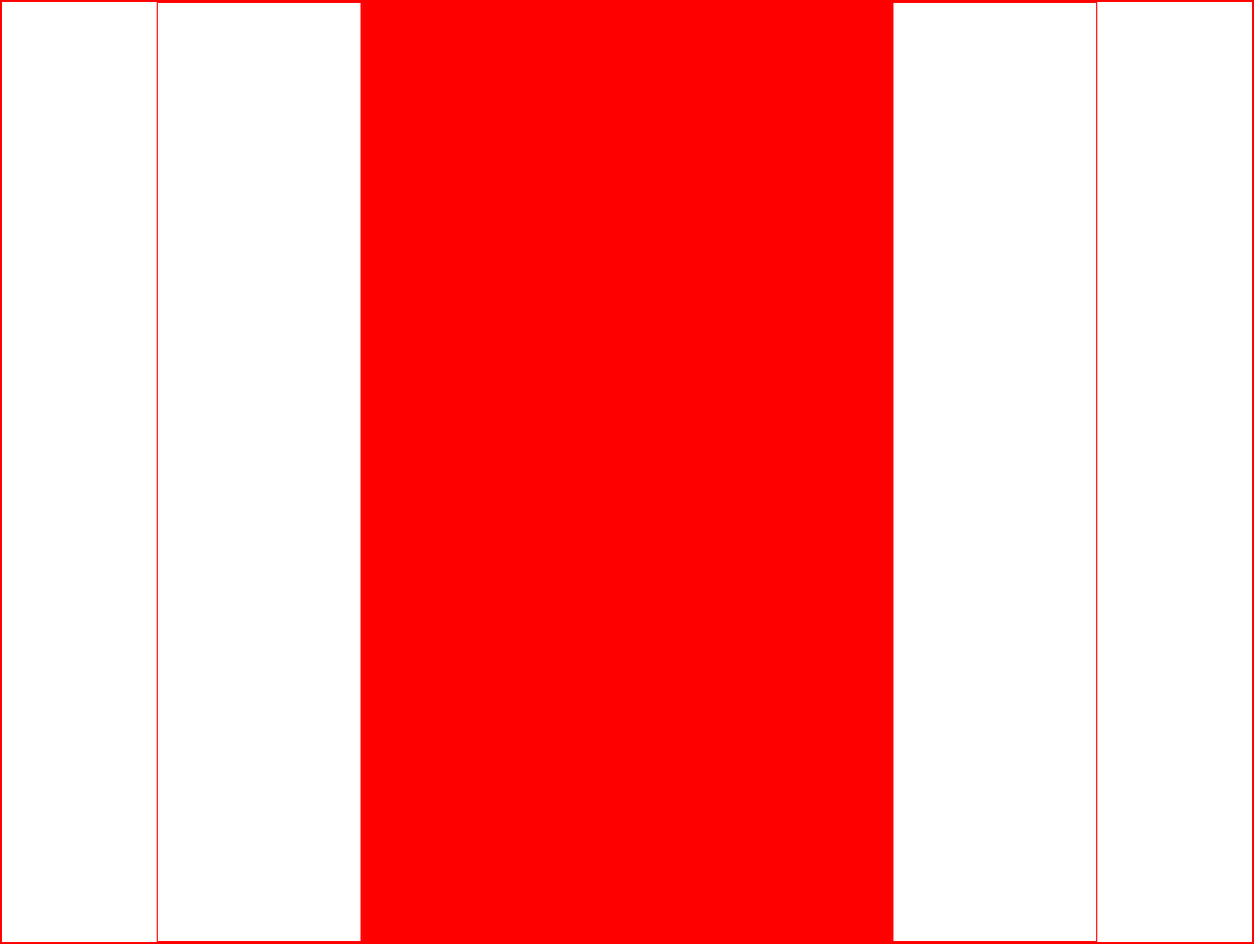
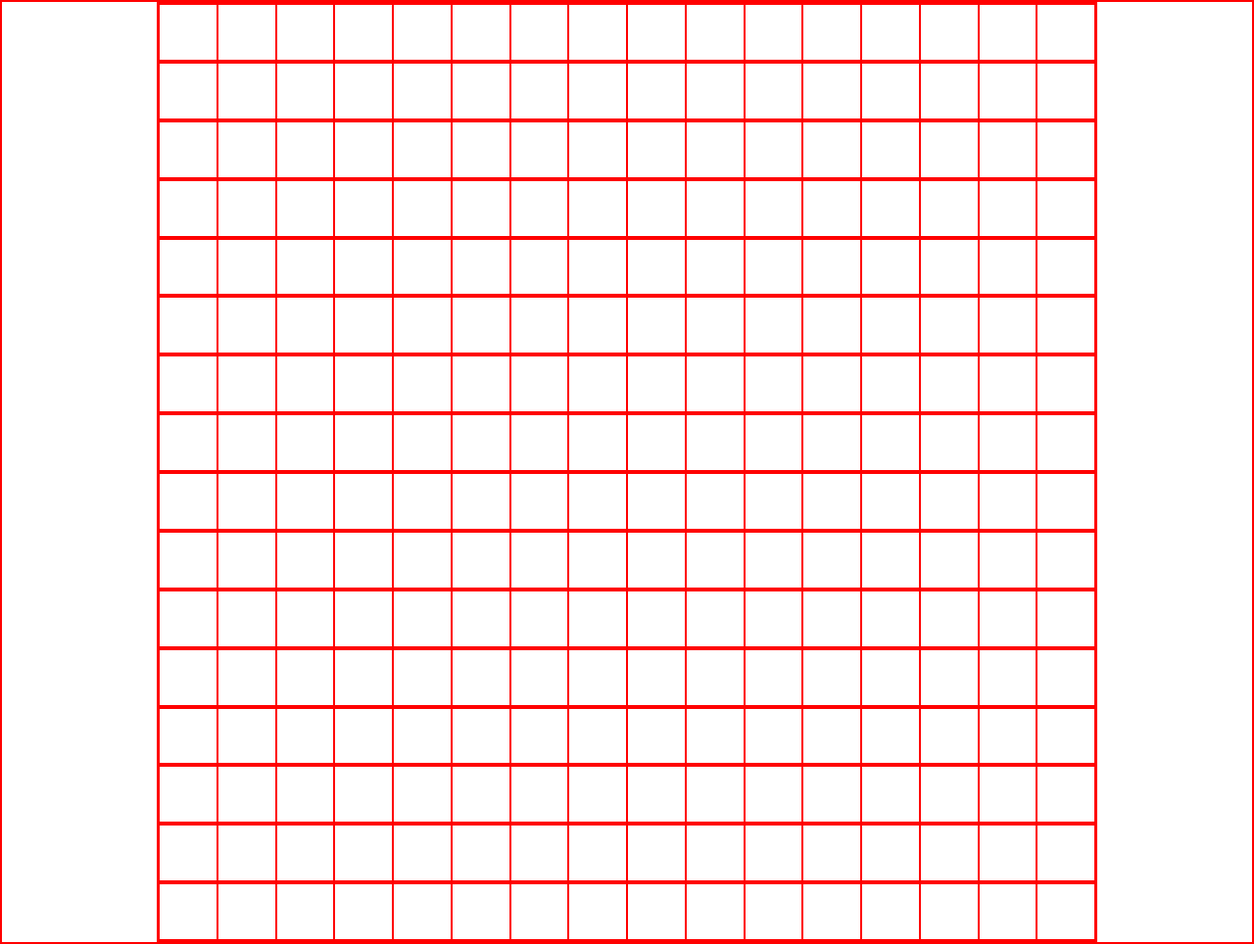
Before and after one commit to gemini-mastiff/etch-a-sketch, a plain HTML site: page index.html in a window 1280 px wide. Shown: the whole page at 98% size. Drawn offline with Linux system fonts and the light colour scheme.

Commit message:
Tweak flex settings

```diff
--- a/style.css
+++ b/style.css
@@ -13,4 +13,10 @@
 .container{
     width: 960px;
     height: 960px;
+    flex-direction: column;
 }
+
+.row,
+.square{
+    flex: 1;
+}
```
